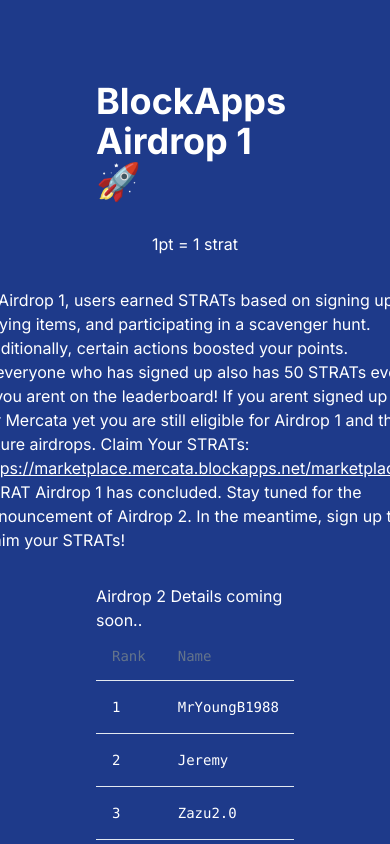
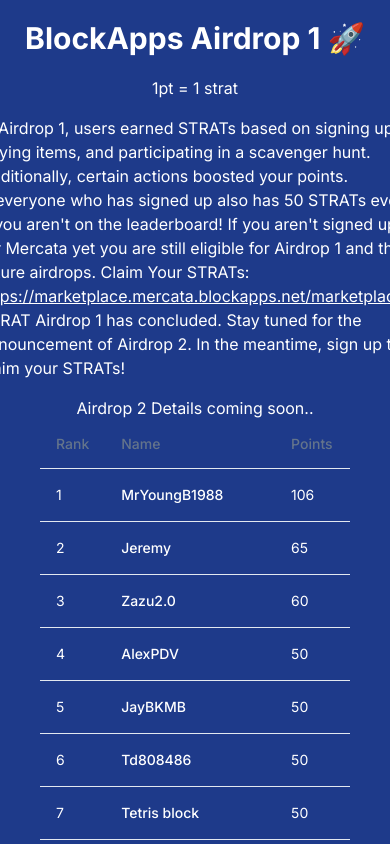
Before and after one commit to michaelbtan/topshot-leaderboard, a Next.js app in the folder topshot-leaderboard/: page / in a window 390 px wide. Shown: the top 844 px of the page. Built offline with nearby package versions, Linux system fonts and the light colour scheme.

Commit message:
fixed the mobile

```diff
--- a/topshot-leaderboard/src/app/page.tsx
+++ b/topshot-leaderboard/src/app/page.tsx
@@ -1,4 +1,4 @@
-import Head from 'next/head'
+import Head from "next/head";
 import {
   Table,
   TableBody,
@@ -29,16 +29,16 @@
       <Head>
         <title>BlockApps Strat Leaderboard</title>
       </Head>
-      <main className="flex min-h-screen flex-col items-center justify-between p-24 bg-blue-900 text-white">
-        <h1 className="text-4xl font-bold animate-bounce">
+      <main className="flex min-h-screen flex-col items-center justify-between p-6 md:p-24 bg-blue-900 text-white">
+        <h1 className="text-3xl md:text-4xl font-bold animate-bounce">
           BlockApps Airdrop 1 🚀
         </h1>
-        <h2 className="text-l mt-4">1pt = 1 strat</h2>
-        <p className="p-8">
+        <h2 className="text-base mt-4">1pt = 1 strat</h2>
+        <p className="p-4 md:p-8">
           In Airdrop 1, users earned STRATs based on signing up, buying items,
           and participating in a scavenger hunt. Additionally, certain actions
           boosted your points. @everyone who has signed up also has 50 STRATs
-          even if you arent on the leaderboard! If you arent signed up for
+          even if you aren't on the leaderboard! If you aren't signed up for
           Mercata yet you are still eligible for Airdrop 1 and the future
           airdrops. Claim Your STRATs:{" "}
           <a
@@ -50,8 +50,9 @@
           STRAT Airdrop 1 has concluded. Stay tuned for the announcement of
           Airdrop 2. In the meantime, sign up to claim your STRATs!
         </p>
-        <p>Airdrop 2 Details coming soon..</p>
-        <div className="z-10 max-w-5xl w-full items-center justify-between font-mono text-sm lg:flex">
+        <p className="px-4 md:px-8">Airdrop 2 Details coming soon..</p>
+        <div className="z-10 max-w-5xl w-full overflow-x-auto px-4 md:px-0">
+          <div className="inline-block min-w-full overflow-hidden align-middle">
             <Table>
               <TableCaption>Mercata Topshot Leaderboard</TableCaption>
               <TableHeader>
@@ -72,6 +73,7 @@
               </TableBody>
             </Table>
           </div>
+        </div>
         <Footer />
       </main>
     </>
```
Lines whose indentation alone changed are shown as unchanged.
